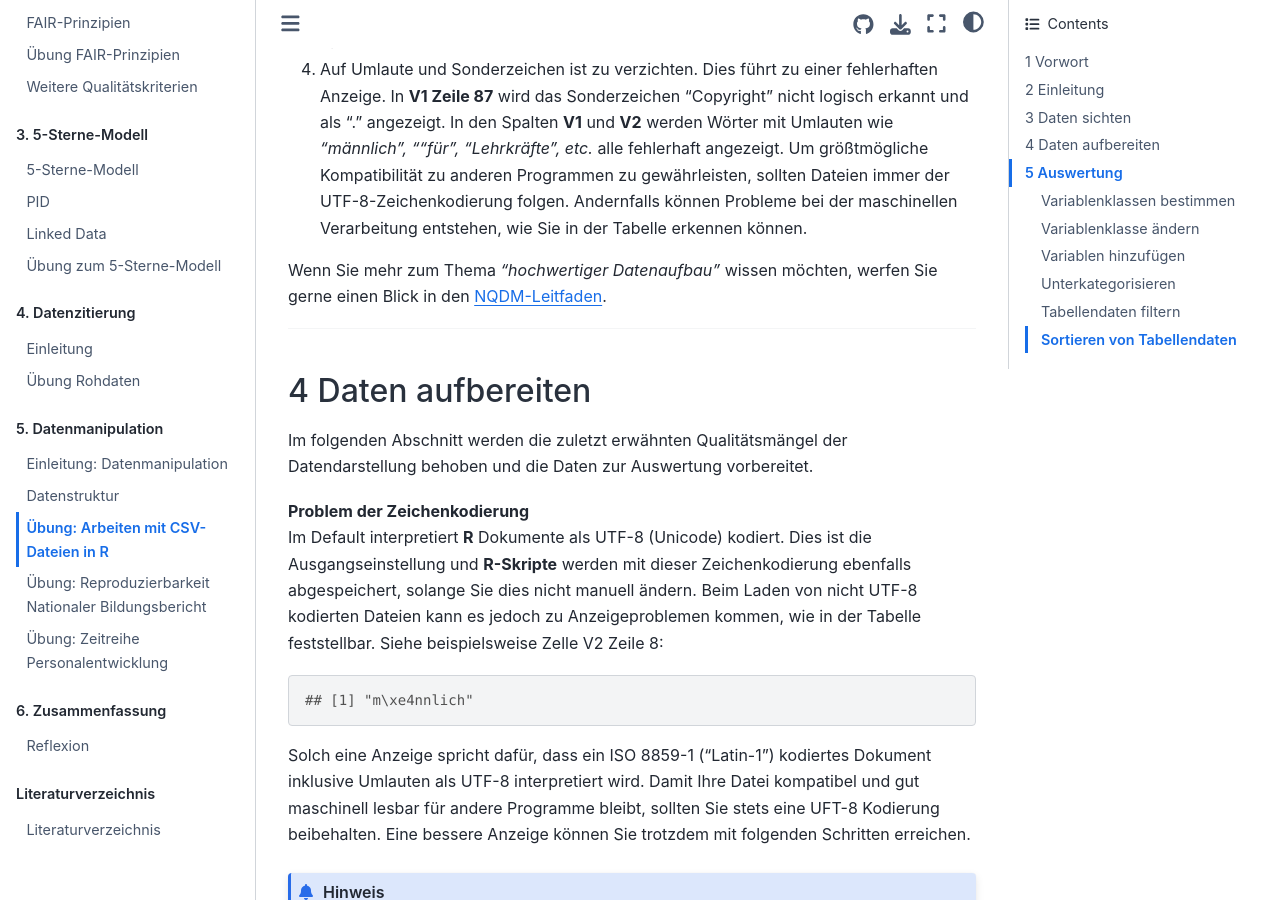
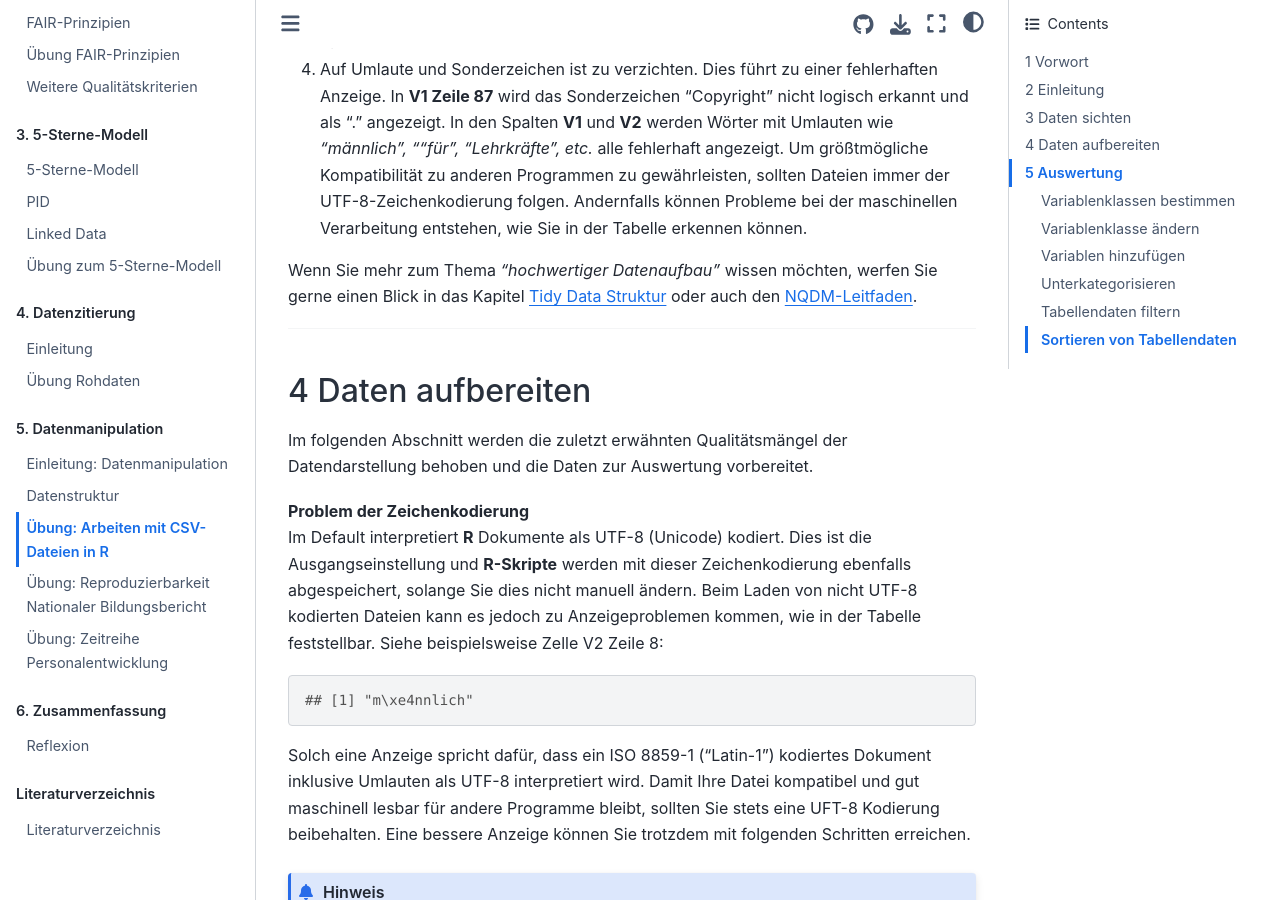
Before and after one commit to quadriga-dk/Tabelle-Fallstudie-1, a Jupyter Book: the page built from Markdown/R_Markdown.md, in a window 1280 px wide and 900 px high, scrolled down 5243 px. Built offline with Jupyter Book 1.0.4 settings and Sphinx 7.4.7 and the Sphinx Book theme 1.1.4, drawn with Linux system fonts in a browser that asks for light colours.

Commit message:
Update R_Markdown.md

```diff
--- a/Markdown/R_Markdown.md
+++ b/Markdown/R_Markdown.md
@@ -313,7 +313,7 @@ schlechter maschinenlesbar machen:
     Verarbeitung entstehen, wie Sie in der Tabelle erkennen können.
 
 Wenn Sie mehr zum Thema *“hochwertiger Datenaufbau”* wissen möchten,
-werfen Sie gerne einen Blick in den
+werfen Sie gerne einen Blick in das Kapitel  [Tidy Data Struktur](https://quadriga-dk.github.io/Tabelle-Fallstudie-1/Markdown/Datenstruktur.html#tidy-data-struktur) oder auch den
 [NQDM-Leitfaden](https://nqdm-projekt.de/de/downloads/leitfaden).
 
 ------------------------------------------------------------------------
```
